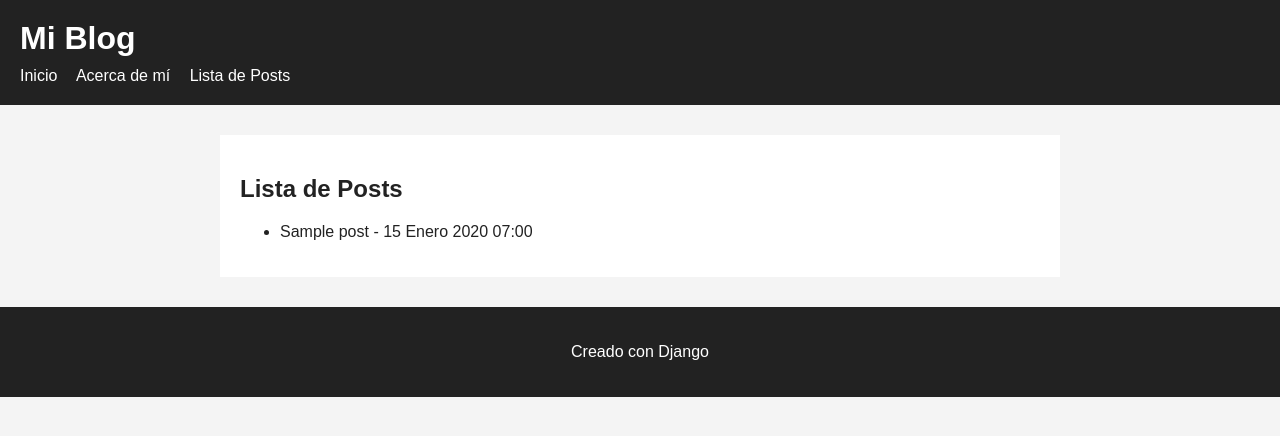
After one commit to MarceloDiaz1375/python_entrega7, a Django app: page /posts/ in a window 1280 px wide. The commit adds this page. Shown: the top 436 px of the page. Run offline with Django 5.2, Linux system fonts and the light colour scheme; tables that the repository leaves empty hold one stand-in row (values such as "Sample post").

Commit message:
lista_posts.html creado con su view y url

```diff
--- a/posts/templates/posts/base.html
+++ b/posts/templates/posts/base.html
@@ -14,6 +14,7 @@
         <nav class="site-nav">
             <a href="{% url 'inicio' %}">Inicio</a>
             <a href="{% url 'acerca' %}">Acerca de mí</a>
+            <a href="{% url 'lista_posts' %}">Lista de Posts</a>
         </nav>
     </header>
     <main class="site-main">
--- /dev/null
+++ b/posts/templates/posts/lista_posts.html
@@ -0,0 +1,18 @@
+{% extends "posts/base.html" %}
+
+{% block title %}Lista de Posts | Mi Blog{% endblock %}
+
+{% block content %}
+    <h2>Lista de Posts</h2>
+    {% if posts %}
+        <ul>
+            {% for post in posts %}
+                <li>
+                    <a>{{ post.titulo }}</a> - {{ post.fecha_creacion }}
+                </li>
+            {% endfor %}
+        </ul>
+    {% else %}
+        <p>No hay posts publicados.</p>
+    {% endif %}
+{% endblock %}
--- a/posts/urls.py
+++ b/posts/urls.py
@@ -4,4 +4,5 @@ from . import views
 urlpatterns = [
     path('', views.inicio, name='inicio'),
     path('acerca/', views.acerca, name='acerca'),
+    path('posts/', views.lista_posts, name='lista_posts'),
 ]
--- a/posts/views.py
+++ b/posts/views.py
@@ -1,4 +1,5 @@
 from django.shortcuts import render
+from .models import Post
 
 # Create your views here.
 def inicio(request):
@@ -6,3 +7,11 @@ def inicio(request):
 
 def acerca(request):
     return render(request, "posts/acerca.html")
+
+
+def lista_posts(request):
+    posts = Post.objects.filter(estado="publicado").order_by("-fecha_creacion")
+    context = {
+        "posts": posts
+    }
+    return render(request, "posts/lista_posts.html", context)
```
